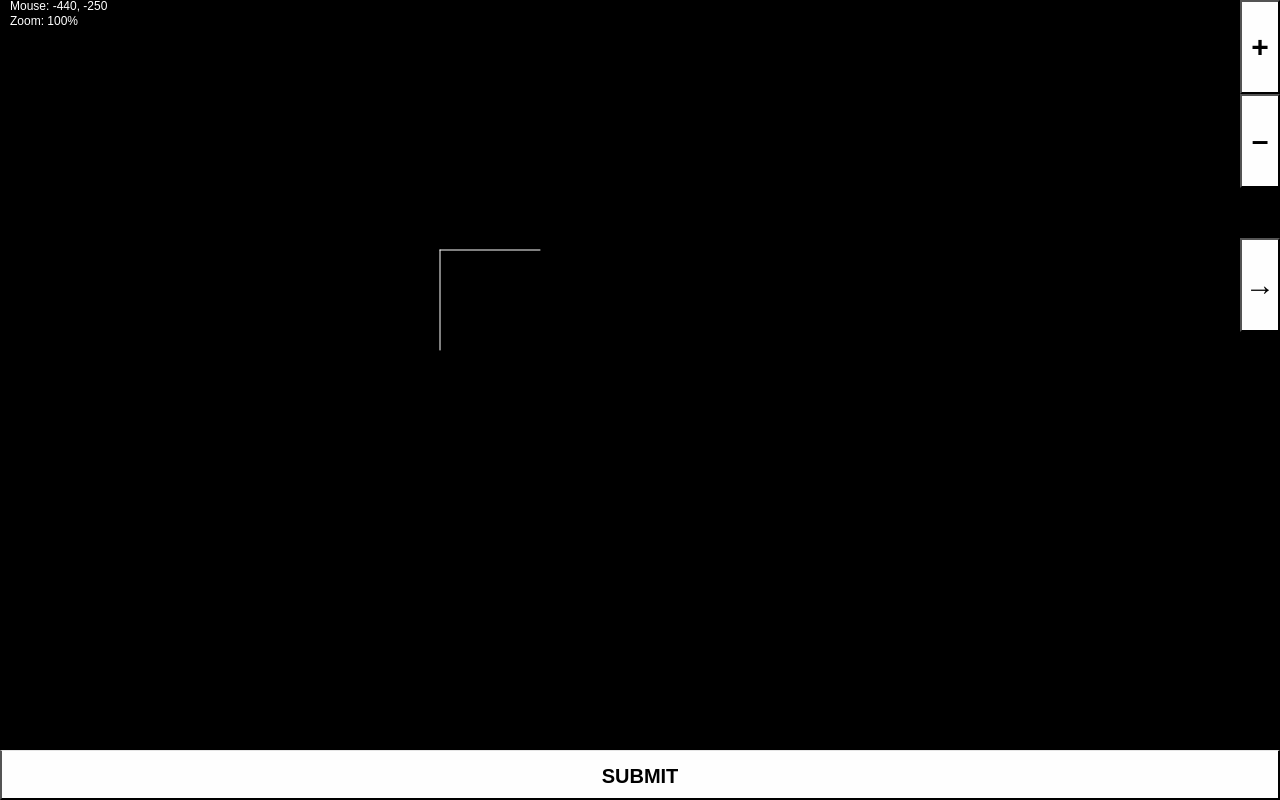
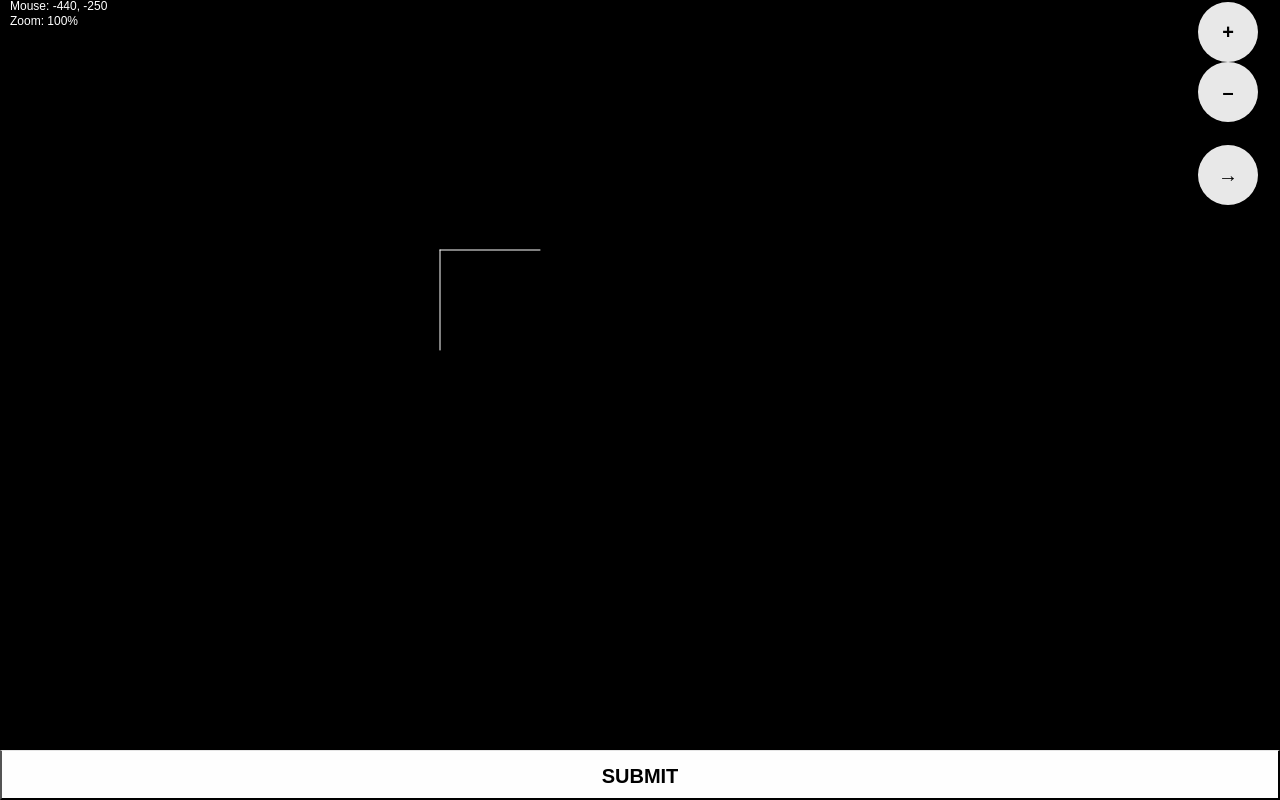
Before and after one commit to j6k4m8/ml4paleo, a Flask app: template webapp/templates/annotation_page.html in a window 1280 px wide. Run offline with Flask 2, Linux system fonts and the light colour scheme; the template is opened without the code that fills it, so the values that code supplies are empty; some libraries are stand-ins or nearby versions.

Commit message:
Sparse features

```diff
--- a/ml4paleo/segmentation/rf.py
+++ b/ml4paleo/segmentation/rf.py
@@ -38,6 +38,8 @@ class RandomForest3DSegmenter(Segmenter3D):
         estimators = self.rf_kwargs.pop("n_estimators", 25)
         max_depth = self.rf_kwargs.pop("max_depth", 8)
         n_jobs = self.rf_kwargs.pop("n_jobs", -1)
+
+        self._training_subsample = self.rf_kwargs.pop("training_subsample", 500)
 
         self._clf = RandomForestClassifier(
             n_estimators=estimators,
@@ -131,8 +133,8 @@ class RandomForest3DSegmenter(Segmenter3D):
         features = self.features_fn(imgslice)
 
         # Train the classifier:
-        features = features.reshape(-1, features.shape[-1])
-        mask = mask.reshape(-1)
+        features = features.reshape(-1, features.shape[-1])[:: self._training_subsample]
+        mask = mask.reshape(-1)[:: self._training_subsample]
 
         return features, mask
 
--- a/ml4paleo/volume_providers/io.py
+++ b/ml4paleo/volume_providers/io.py
@@ -134,13 +134,16 @@ def export_zarr_array(
 def get_random_tile(
     volume_provider,
     tile_size: Tuple[int, int],
-):
+) -> np.ndarray:
     """
     Get a random tile from the volume.
 
     Arguments:
         volume_provider: The volume provider to get the tile from.
         tile_size: The size of the tile to get.
+
+    Returns:
+        np.ndarray: A random tile from the volume.
 
     """
     x = np.random.randint(0, volume_provider.shape[0] - tile_size[0])
--- a/webapp/main.py
+++ b/webapp/main.py
@@ -349,10 +349,13 @@ class ML4PaleoWebApplication:
                 )
             zarrvol = ZarrVolumeProvider(zarr_path)
             # Get a random slice from the dataset:
-            imgslice = get_random_tile(
-                zarrvol,
-                CONFIG.annotation_shape,
-            )
+            imgslice = np.zeros(CONFIG.annotation_shape)
+            while np.sum(imgslice) == 0:
+                imgslice = get_random_tile(
+                    zarrvol,
+                    CONFIG.annotation_shape,
+                )
+                time.sleep(1)
             # imgslice = _transform_img_slice_for_annotation(imgslice)
             # Save the imgslice to bytesio:
             img = Image.fromarray(imgslice)
@@ -404,8 +407,14 @@ class ML4PaleoWebApplication:
                 CONFIG.annotation_shape
             ).save(mfname)
 
-            # Update the job to the JobStatus.ANNOTATED state:
-            job_manager.update_job(job_id, update=dict(status=JobStatus.ANNOTATED))
+            # If the job is CONVERTING, don't change the status (we need the
+            # daemon to continue to run the conversion process.)
+            # But we can allow the user to submit more annotations:
+            if job.status == JobStatus.CONVERTING:
+                pass
+            else:
+                # Update the job to the JobStatus.ANNOTATED state:
+                job_manager.update_job(job_id, update=dict(status=JobStatus.ANNOTATED))
 
             # Return the mask as a base64 encoded string:
             # Return zeros the same size as the image:
--- a/webapp/templates/annotation_page.html
+++ b/webapp/templates/annotation_page.html
@@ -47,12 +47,11 @@
             position: fixed;
             top: 0;
             right: 0;
-            margin: 0;
+            margin: 0.1em;
             padding: 0;
-            width: 2em;
+            width: 4em;
             text-align: center;
             font-size: 20px;
-            line-height: 50px;
             cursor: pointer;
             text-transform: uppercase;
             font-weight: bold;
@@ -60,12 +59,15 @@
 
         .zoom-in-button-container .zoom-button {
             position: relative;
-            width: 100%;
-            padding: 1em 0;
-            background-color: #fefefe;
+            width: 3em;
+            height: 3em;
+            margin-right: 1em;
+            border: none;
+            box-sizing: border-box;
+            border-radius: 1.5em;
+            background-color: #e8e8e8;
             text-align: center;
-            font-size: 30px;
-            line-height: 30px;
+            font-size: 20px;
             cursor: pointer;
             text-transform: uppercase;
             font-weight: bold;
```
Also changed, not shown: webapp/templates/index.html (+4 -4 lines), webapp/templates/job_page.html (+2 -14 lines), webapp/templates/job_page_components/annotation_cta.html (+7 -1 lines).
